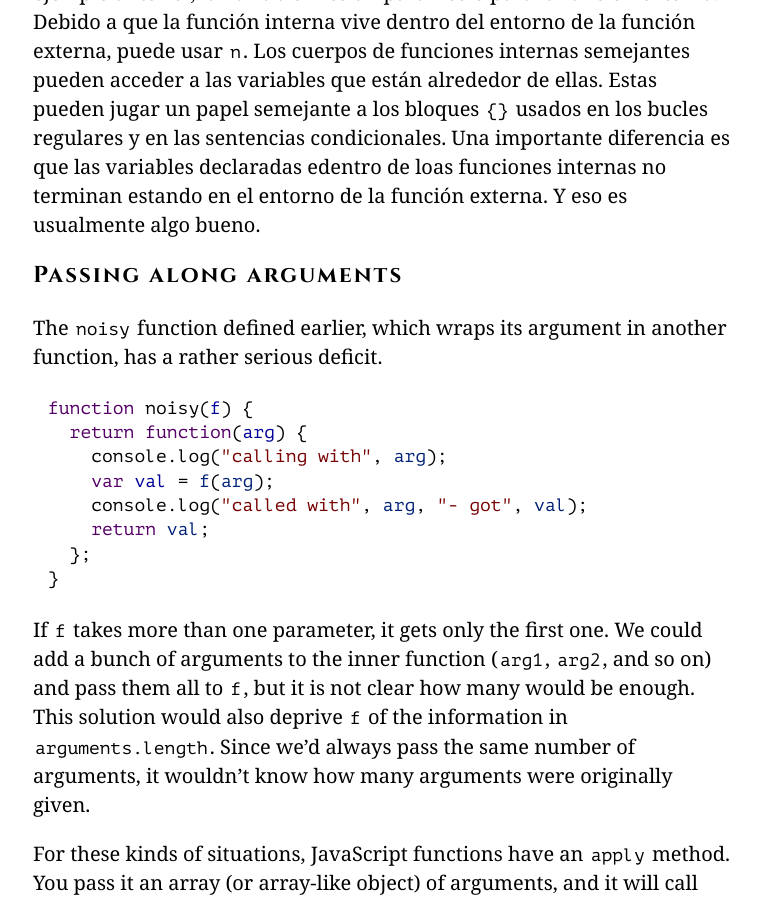
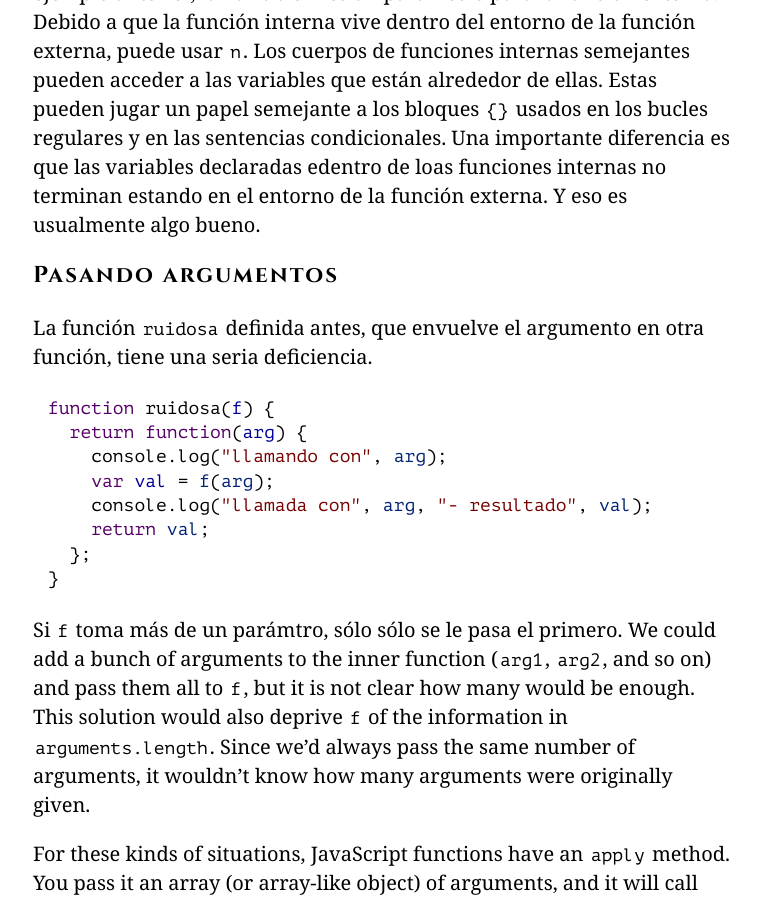
Before and after one commit to hectorip/Eloquent-JavaScript-ES-online, a Jekyll site: the page chapters/05_higher_order.html, which Jekyll copies as it is, in a window 1280 px wide and 900 px high, scrolled down 6429 px. Shown: the whole window, without its empty margins (257-1018 px from the left). Built offline with Jekyll 4.4.1, drawn with Linux system fonts in a browser that asks for light colours; nearby versions of some CDN libraries; library files that are not in the unit come from our copies.

Commit message:
Objeto argumentos

```diff
--- a/chapters/05_higher_order.html
+++ b/chapters/05_higher_order.html
@@ -252,19 +252,18 @@ jugar un papel semejante a los bloques <code>{}</code> usados en los bucles regu
 en las sentencias condicionales. Una importante diferencia es que las
 variables declaradas edentro de loas funciones internas no terminan estando en el
 entorno de la función externa. Y eso es usualmente algo bueno.</p>
-<h2><a class=h_ident id="h_7/X8BSjdvi" href="#h_7/X8BSjdvi"></a>Passing along arguments</h2>
-<p><a class=p_ident id="p_IYAO9/PwTt" href="#p_IYAO9/PwTt"></a>The <code>noisy</code> function
-defined earlier, which wraps its argument in another function, has a rather
-serious deficit.</p>
-<pre data-language="javascript" class="snippet cm-s-default"><a class=c_ident id="c_9Deoi4g6M/" href="#c_9Deoi4g6M/"></a><span class="cm-keyword">function</span> <span class="cm-variable">noisy</span>(<span class="cm-def">f</span>) {
+<h2><a class=h_ident id="h_WkrfTSBqPH" href="#h_WkrfTSBqPH"></a>Pasando argumentos</h2>
+<p><a class=p_ident id="p_8n1MhxPa48" href="#p_8n1MhxPa48"></a>La función <code>ruidosa</code> definida antes,
+que envuelve el argumento en otra función, tiene una seria deficiencia.</p>
+<pre data-language="javascript" class="snippet cm-s-default"><a class=c_ident id="c_7vPsqbGyAt" href="#c_7vPsqbGyAt"></a><span class="cm-keyword">function</span> <span class="cm-variable">ruidosa</span>(<span class="cm-def">f</span>) {
   <span class="cm-keyword">return</span> <span class="cm-keyword">function</span>(<span class="cm-def">arg</span>) {
-    <span class="cm-variable">console</span>.<span class="cm-property">log</span>(<span class="cm-string">"calling with"</span>, <span class="cm-variable-2">arg</span>);
+    <span class="cm-variable">console</span>.<span class="cm-property">log</span>(<span class="cm-string">"llamando con"</span>, <span class="cm-variable-2">arg</span>);
     <span class="cm-keyword">var</span> <span class="cm-def">val</span> <span class="cm-operator">=</span> <span class="cm-variable-2">f</span>(<span class="cm-variable-2">arg</span>);
-    <span class="cm-variable">console</span>.<span class="cm-property">log</span>(<span class="cm-string">"called with"</span>, <span class="cm-variable-2">arg</span>, <span class="cm-string">"- got"</span>, <span class="cm-variable-2">val</span>);
+    <span class="cm-variable">console</span>.<span class="cm-property">log</span>(<span class="cm-string">"llamada con"</span>, <span class="cm-variable-2">arg</span>, <span class="cm-string">"- resultado"</span>, <span class="cm-variable-2">val</span>);
     <span class="cm-keyword">return</span> <span class="cm-variable-2">val</span>;
   };
 }</pre>
-<p><a class=p_ident id="p_xa/8T14jAc" href="#p_xa/8T14jAc"></a>If <code>f</code> takes more than one parameter, it gets only the first one.
+<p><a class=p_ident id="p_VCXg9tH9pa" href="#p_VCXg9tH9pa"></a>Si <code>f</code> toma más de un parámtro, sólo sólo se le pasa el primero.
 We could add a bunch of arguments to the inner function (<code>arg1</code>,
 <code>arg2</code>, and so on) and pass them all to <code>f</code>, but it is not clear how many
 would be enough. This solution would also deprive <code>f</code> of the
```
Also changed, not shown: 1 other file.
